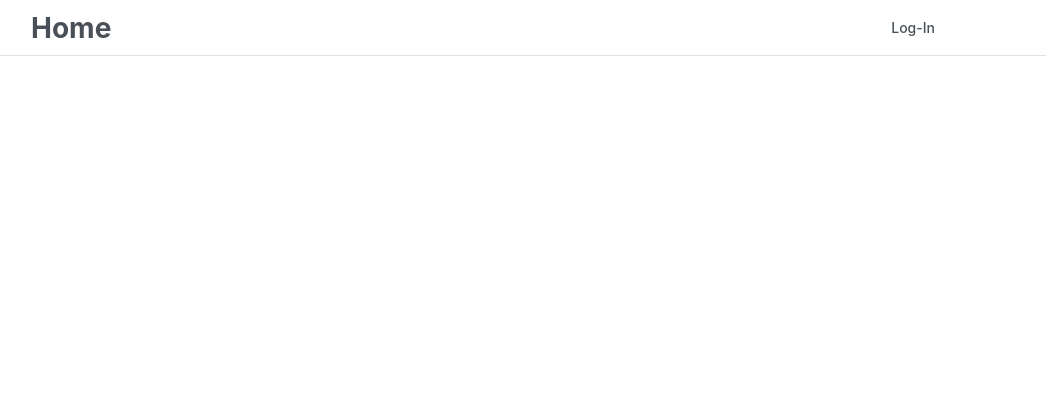
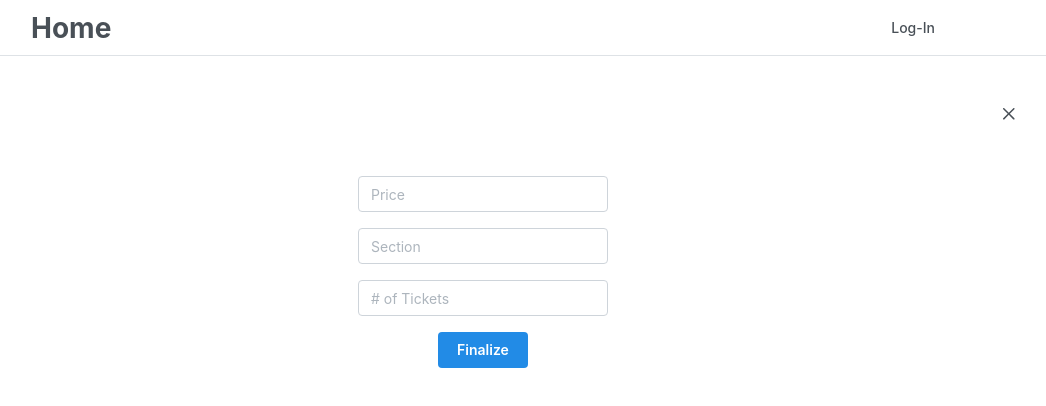
Before and after one commit to rivan2k/MaroonSeats, a React (Vite) app in the folder frontend/: page /add_event in a window 1280 px wide. Before the commit this address had no page. Shown: the top 406 px of the page, without its empty margins (157-1203 px from the left). Built offline with nearby package versions, Linux system fonts and the light colour scheme.

Commit message:
Event manager able to add events (UI)

```diff
--- a/frontend/src/App.jsx
+++ b/frontend/src/App.jsx
@@ -6,6 +6,7 @@ import EventPage from "./pages/EventPage";
 import LogIn from "./pages/LogIn";
 import PostPurchase from "./pages/PostPurchase";
 import ManagerView from "./pages/ManagerView";
+import ManagerAdd from "./pages/ManagerAdd";
 import '@mantine/core/styles.css';
 import { NavbarMinimal } from "./components/NavbarMinimal"
 
@@ -22,6 +23,7 @@ function App() {
         <Route path = "/login" element={<LogIn />} />
         <Route path = "/thanks" element={<PostPurchase/>} />
         <Route path = "/manager_view" element={<ManagerView/>} />
+        <Route path = "/add_event" element={<ManagerAdd/>} />
 
       </Routes>
     </>
--- /dev/null
+++ b/frontend/src/pages/ManagerAdd.jsx
@@ -0,0 +1,33 @@
+import React from 'react';
+import { CloseButton, Stack, TextInput, Button } from "@mantine/core";
+import { Link } from "react-router-dom";
+
+function ManagerAdd() {
+    return (
+      <div style={{ textAlign: 'center', marginTop: '50px' }}>
+        <Stack align='center'>
+          <Link to="/manager_view" style={{position: "absolute", top: "100px", right: "100px"}}>
+            <CloseButton/>
+          </Link>
+          <TextInput
+            placeholder='Price'
+            style={{ width: '250px', justifyContent: "center"}}
+          />
+          <TextInput
+            placeholder='Section'
+            style={{ width: '250px', justifyContent: "center"}}
+          />
+          <TextInput
+            placeholder='# of Tickets'
+            style={{ width: '250px', justifyContent: "center"}}
+          />
+          <Link to="/manager_view">
+            <Button>Finalize</Button>
+          </Link>
+        </Stack>
+      </div>
+    );
+  }
+
+
+  export default ManagerAdd;
--- a/frontend/src/pages/ManagerView.jsx
+++ b/frontend/src/pages/ManagerView.jsx
@@ -73,7 +73,7 @@ function ManagerView() {
 
         <Group style={{ justifyContent: 'center' }}>
           <Button variant="filled" color="red">Delete</Button>
-          <Link to="/ManagerAdd">
+          <Link to="/add_event">
             <Button variant="filled" color="green">Add</Button>
           </Link>
         </Group>
```
